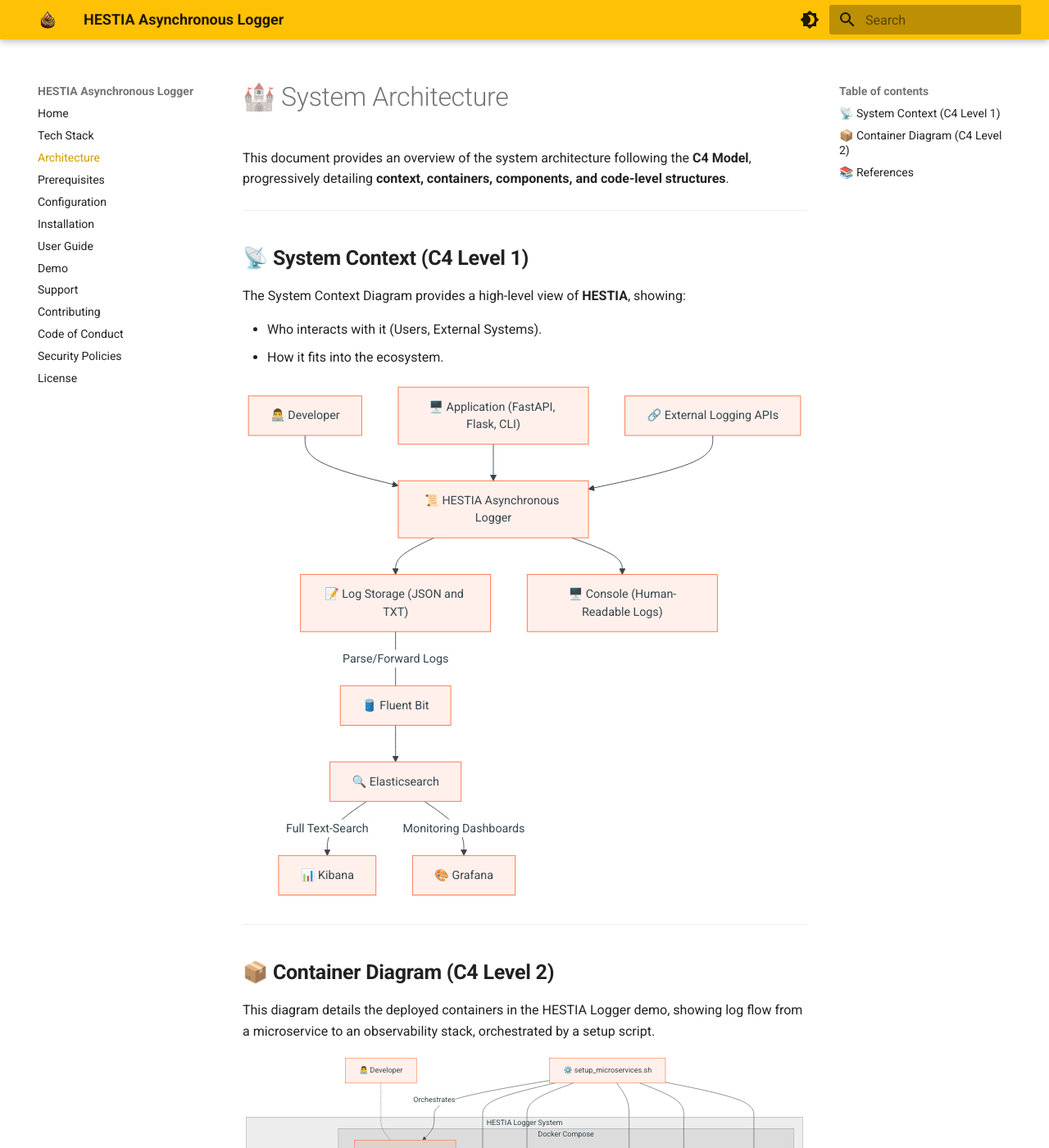
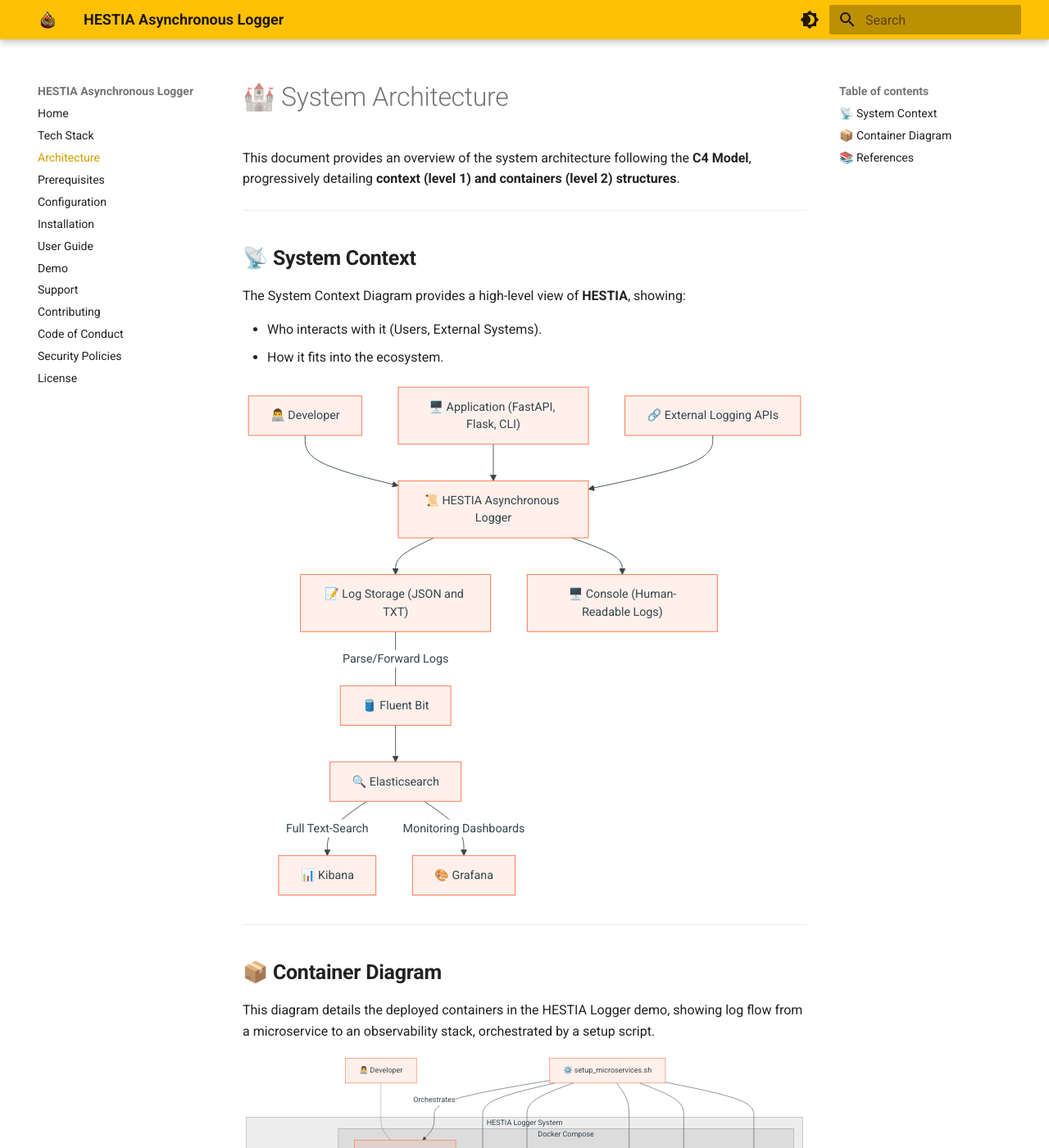
Before and after one commit to fox-techniques/hestia-logger, an MkDocs documentation site: the page built from docs/architecture.md, in a window 1280 px wide and 1400 px high. Shown: the whole window at 82% size. Built offline with MkDocs 1.6.1 and Material for MkDocs 9.7.7, drawn with Linux system fonts in a browser that asks for light colours.

Commit message:
Refine architecture documentation by updating C4 model descriptions for context and container diagrams

```diff
--- a/docs/architecture.md
+++ b/docs/architecture.md
@@ -1,9 +1,9 @@
 # 🏰 System Architecture
 
-This document provides an overview of the system architecture following the **C4 Model**, progressively detailing **context, containers, components, and code-level structures**.
+This document provides an overview of the system architecture following the **C4 Model**, progressively detailing **context (level 1) and containers (level 2) structures**.
 
 ---
-## **📡 System Context (C4 Level 1)**
+## **📡 System Context**
 
 The System Context Diagram provides a high-level view of **HESTIA**, showing:
 
@@ -30,7 +30,7 @@
 
 ---
 
-## **📦 Container Diagram (C4 Level 2)**
+## **📦 Container Diagram**
 
 This diagram details the deployed containers in the HESTIA Logger demo, showing log flow from a microservice to an observability stack, orchestrated by a setup script.
 
```
